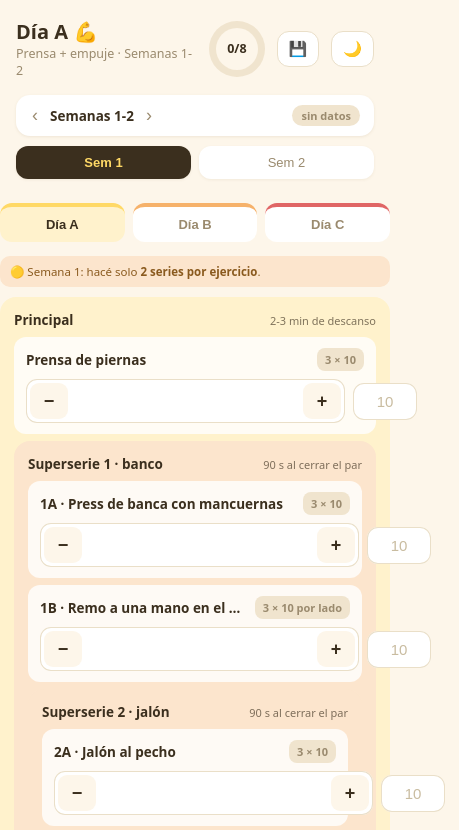
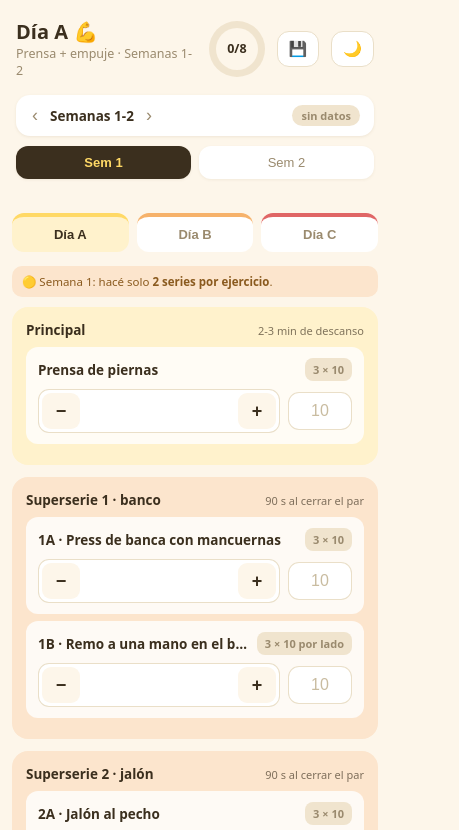
Before and after one commit to hernanaguado/rutina-app, a plain HTML site: page index.html in a window 390 px wide. Shown: the top 830 px of the page, 459 px wide, since content can reach past the window. Drawn offline with Linux system fonts and the light colour scheme.

Commit message:
Fix responsive: cerrar cada bloque (quedaban anidados y empujaban todo), stepper achicable, padding lateral del main y reps a 16px

```diff
--- a/index.html
+++ b/index.html
@@ -37,6 +37,7 @@
   .sems { display:flex; gap:8px; margin-bottom:12px; }
   .sem { flex:1; text-align:center; background:var(--card); border:none; border-radius:12px; padding:9px 0; font-size:13px; color:var(--suave); box-shadow:0 1px 3px rgba(120,90,40,.08); cursor:pointer; }
   .sem.on { background:var(--chipOnBg); color:var(--chipOnFg); font-weight:700; }
+  main { padding:10px 12px; }
   .dia-tabs { display:flex; gap:8px; margin-bottom:14px; }
   .dia-tab { flex:1; border:none; border-radius:12px; padding:10px 0; font-size:13px; font-weight:700; cursor:pointer; background:var(--card); color:var(--suave); border-top:4px solid var(--c); }
   .dia-tab.on { background:var(--cc); color:var(--texto); }
@@ -53,11 +54,11 @@
   .delta.same { background:var(--anilloTrack); color:var(--suave); }
   .metaPill { font-size:11px; font-weight:700; color:var(--suave); background:var(--anilloTrack); padding:4px 8px; border-radius:8px; white-space:nowrap; }
   .fila2 { display:flex; align-items:center; gap:8px; margin-top:8px; }
-  .stepper { display:flex; align-items:center; gap:2px; background:var(--stepperBg); border-radius:11px; padding:4px; box-shadow:inset 0 0 0 1px var(--borde); flex:1; }
+  .stepper { display:flex; align-items:center; gap:2px; background:var(--stepperBg); border-radius:11px; padding:4px; box-shadow:inset 0 0 0 1px var(--borde); flex:1; min-width:0; }
   .stepper button { width:38px; height:36px; border:none; border-radius:9px; background:var(--stepperBtn); color:var(--texto); font-size:18px; font-weight:700; cursor:pointer; }
   .stepper input { flex:1; min-width:0; text-align:center; border:none; background:transparent; font-size:17px; font-weight:700; color:var(--texto); }
   .stepper input::placeholder, .reps::placeholder { color:var(--inputPh); font-weight:500; }
-  .reps { width:64px; text-align:center; border:none; border-radius:11px; padding:10px 0; font-size:15px; font-weight:700; background:var(--inputBg); color:var(--inputFg); box-shadow:inset 0 0 0 1px var(--borde); }
+  .reps { width:64px; text-align:center; border:none; border-radius:11px; padding:10px 0; font-size:16px; font-weight:700; background:var(--inputBg); color:var(--inputFg); box-shadow:inset 0 0 0 1px var(--borde); flex-shrink:0; }
   input:focus { outline:2px solid #F6B26B; }
   .guardado { position:fixed; bottom:14px; left:50%; transform:translateX(-50%); background:var(--verde); color:#fff; padding:8px 18px; border-radius:20px; font-size:13px; opacity:0; transition:opacity .3s; pointer-events:none; }
   .guardado.ver { opacity:1; }
@@ -280,6 +281,7 @@ function render(){
   const ejDia = EJ.filter(x => x.d === dia && (!x.f || (x.f === "f2" && F.id !== "f1")));
   for (const e of ejDia) {
     if (e.b !== bloqueActual) {
+      if (bloqueActual !== null) html += `</div>`;
       bloqueActual = e.b;
       const [tit, meta] = e.b.split("|");
       html += `<div class="bloque" style="background:${colorBloque(tit)}"><h2>${tit}<span class="meta">${meta||""}</span></h2>`;
```
Also changed, not shown: mockups/test-responsive.html (added, +17 -0 lines).
